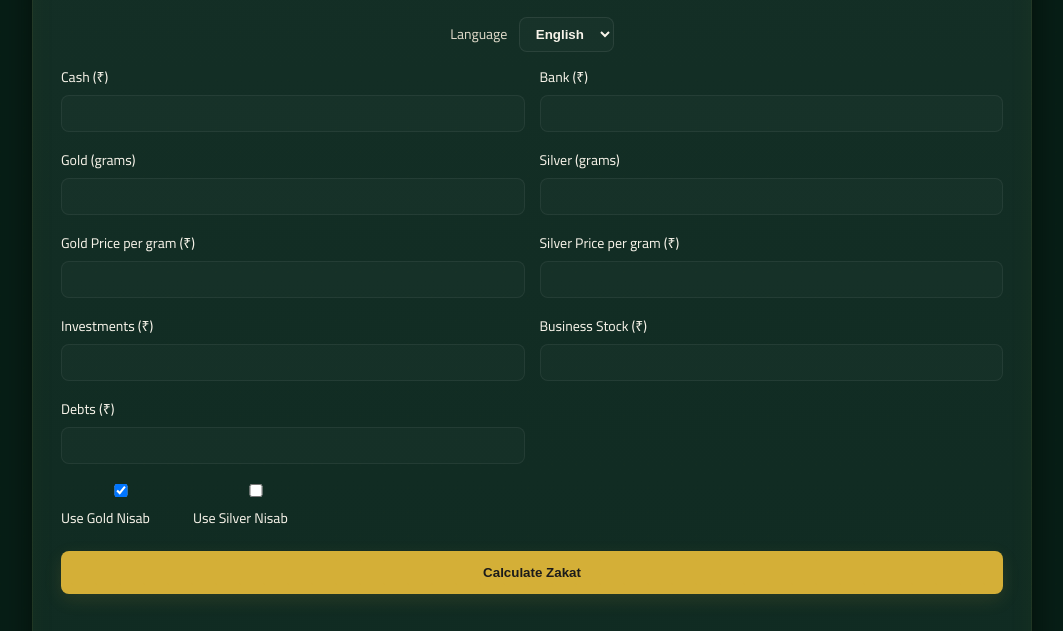
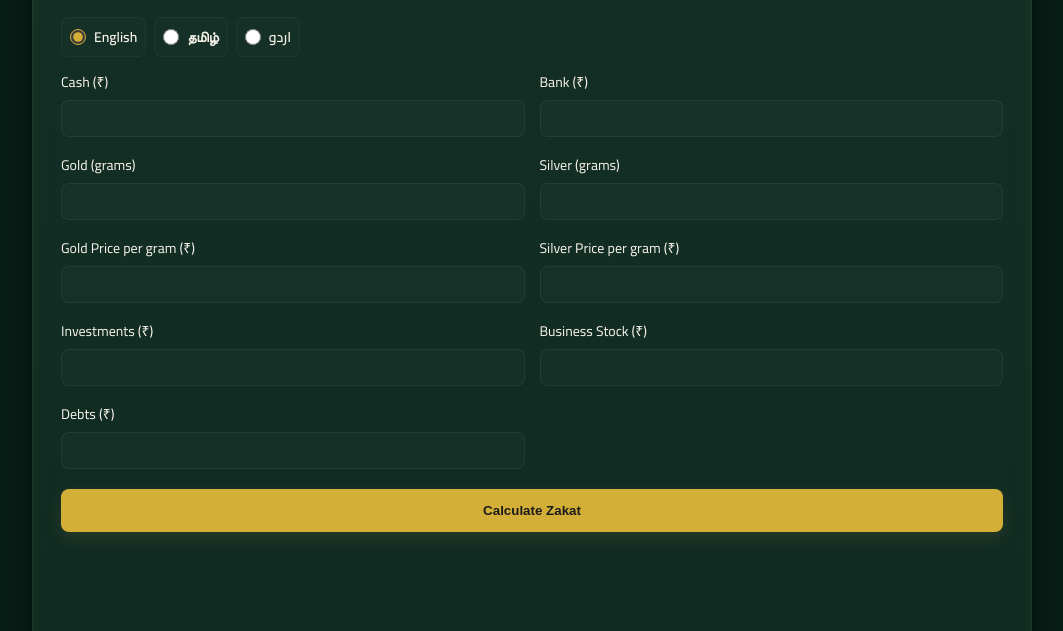
Before and after one commit to basithmiet/zakat, a plain HTML site: page index.html in a window 1280 px wide. Shown: the part 148-779 px from the top of the page, without its empty margins (108-1171 px from the left). Drawn offline with nearby package versions, Linux system fonts and the light colour scheme.

Commit message:
updated ui

```diff
--- a/index.html
+++ b/index.html
@@ -85,6 +85,37 @@ h2{
   transition:box-shadow .14s ease, transform .14s ease;
 }
 #langSelect:focus{box-shadow:0 6px 18px rgba(212,175,55,0.08);transform:translateY(-1px)}
+
+/* Keep the select dark when focused/clicked and reduce white flash */
+#langSelect, #langSelect option{
+  -webkit-appearance: none;
+  -moz-appearance: none;
+  appearance: none;
+}
+#langSelect:focus, #langSelect:active{
+  background: rgba(212,175,55,0.04);
+  color: var(--text);
+}
+
+/* Header row: language selector + checkboxes */
+.top-row{
+  display:flex;
+  align-items:center;
+  justify-content:space-between;
+  gap:12px;
+  margin-bottom:12px;
+}
+.top-left{
+  display:flex;
+  align-items:center;
+  gap:8px;
+}
+
+/* language radio buttons styled to match theme */
+.lang-radio-group{display:flex;gap:8px;align-items:center}
+.lang-option{display:inline-flex;align-items:center;gap:8px;padding:6px 8px;border-radius:8px;border:1px solid rgba(255,255,255,0.04);background:rgba(255,255,255,0.01);cursor:pointer;font-weight:600}
+.lang-option input{width:16px;height:16px;margin:0;padding:0;accent-color:var(--accent)}
+.lang-option:hover{box-shadow:0 6px 14px rgba(212,175,55,0.04);transform:translateY(-1px)}
 
 /* make select full-width on small screens */
 @media (max-width:599px){
@@ -223,13 +254,20 @@ body::before{
 <h2 data-i18n="title">Zakat Calculator</h2>
 <div class="date" id="todayDate"></div>
 
-<div style="text-align:center;margin-bottom:12px;">
-  <label for="langSelect" style="display:inline-block;margin-right:8px;color:var(--muted);opacity:.9">Language</label>
-  <select id="langSelect" aria-label="Language select">
-    <option value="en">English</option>
-    <option value="ta">தமிழ்</option>
-    <option value="ur">اردو</option>
-  </select>
+<div class="top-row">
+  <div class="top-left">
+    <div class="lang-radio-group" role="radiogroup" aria-label="Language select">
+      <label class="lang-option"><input type="radio" name="language" value="en" checked> <span>English</span></label>
+      <label class="lang-option"><input type="radio" name="language" value="ta"> <span>தமிழ்</span></label>
+      <label class="lang-option"><input type="radio" name="language" value="ur"> <span>اردو</span></label>
+    </div>
+  </div>
+  <!--
+  <div class="checkbox-group" style="margin:0">
+    <label><input type="checkbox" id="useGold" checked> <span data-i18n="useGold">Use Gold Nisab</span></label>
+    <label><input type="checkbox" id="useSilver" checked> <span data-i18n="useSilver">Use Silver Nisab</span></label>
+  </div>
+  -->
 </div>
 
 <div class="grid">
@@ -281,10 +319,7 @@ body::before{
 
 </div>
 
-<div class="checkbox-group">
-  <label><input type="checkbox" id="useGold" checked> <span data-i18n="useGold">Use Gold Nisab</span></label>
-  <label><input type="checkbox" id="useSilver"> <span data-i18n="useSilver">Use Silver Nisab</span></label>
-</div>
+
 
 <button class="full-width" id="calcBtn" onclick="calculate()" data-i18n="calculate">Calculate Zakat</button>
 
@@ -408,13 +443,14 @@ function setLanguage(lang){
     chart.update();
   }
 
-  const sel = document.getElementById('langSelect');
-  if(sel) sel.value = currentLang;
+  // reflect current language in radio buttons
+  const radios = document.querySelectorAll('input[name="language"]');
+  radios.forEach(r => r.checked = (r.value === currentLang));
 }
 
-// attach language selector
+// attach language radio listeners and initialize
 const savedLang = localStorage.getItem('zakat_lang') || 'en';
-document.getElementById('langSelect').addEventListener('change', (e)=> setLanguage(e.target.value));
+document.querySelectorAll('input[name="language"]').forEach(r => r.addEventListener('change', (e) => setLanguage(e.target.value)));
 setLanguage(savedLang);
 
 function getValidNumber(id){
```
